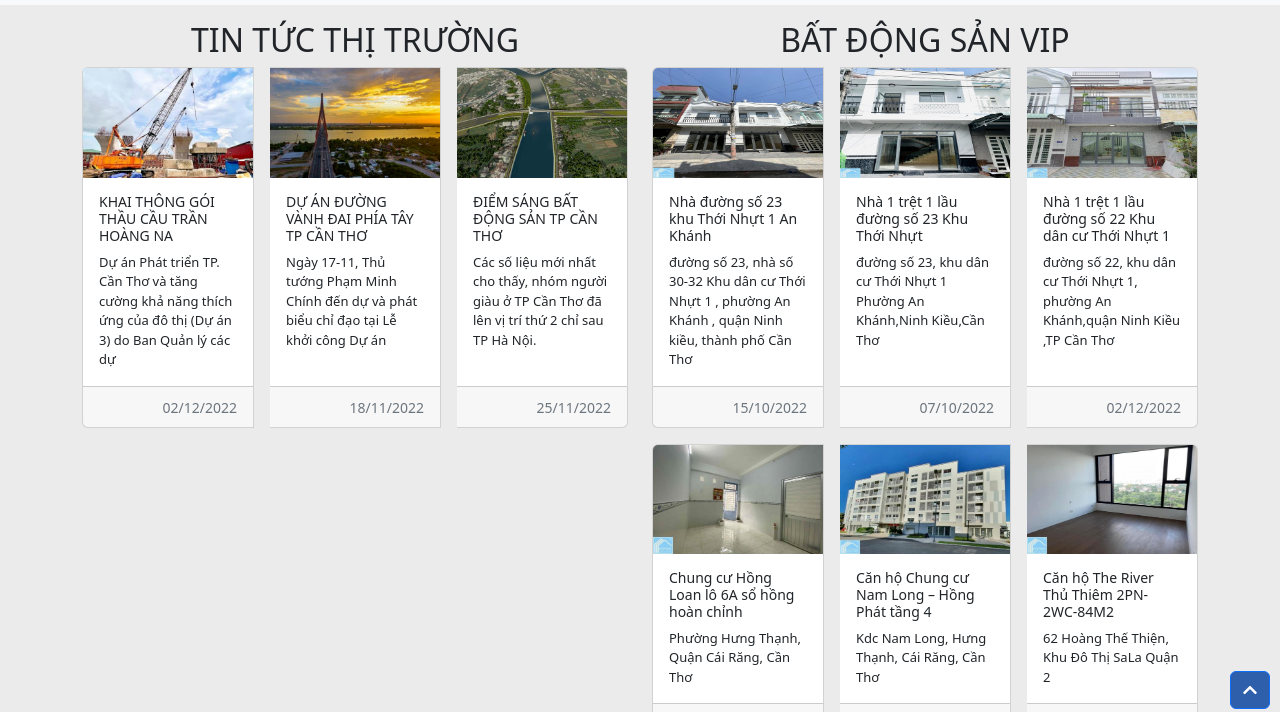
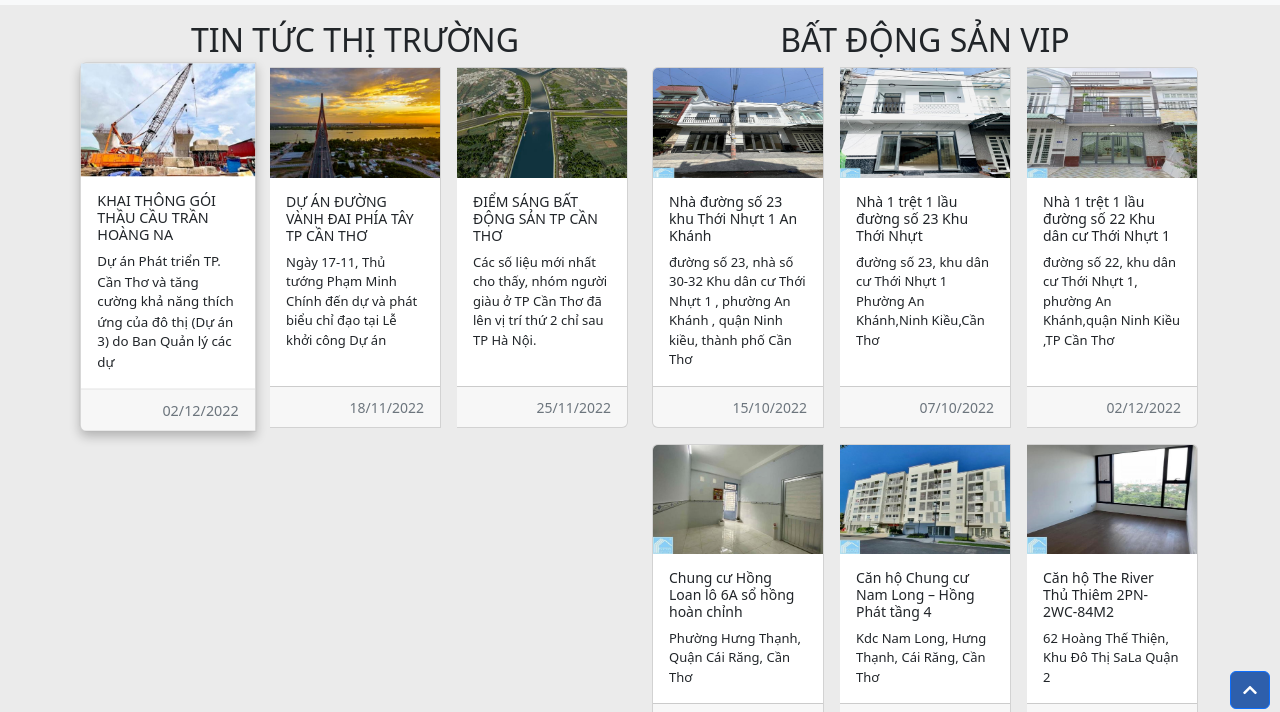
Before and after one commit to DuongHoaiAn2k1/123-nffnf.rrr, a plain HTML site: page CanThoProperty-main/index.html in a window 1280 px wide. In both pictures the pointer is over the element 168 px from the left and 328 px from the top of the page. Shown: the part 81-793 px from the top of the page. Drawn offline with nearby package versions, Linux system fonts and the light colour scheme.

Commit message:
first commit update lan 6

```diff
--- a/CanThoProperty-main/index.html
+++ b/CanThoProperty-main/index.html
@@ -9,6 +9,12 @@
   <link rel="stylesheet" href="./bootstrap-5.2.3-dist/css/bootstrap.css" />
   <link rel="stylesheet" href="https://cdnjs.cloudflare.com/ajax/libs/font-awesome/5.15.4/css/all.min.css" />
   <link rel="stylesheet" href="./style/style.css">
+  <style>
+    .card:hover {
+    transform: scale(1.025);
+    box-shadow: rgba(0, 0, 0, 0.24) 0px 5px 10px
+  }
+  </style>
 </head>
 
 <body style="background-color:#ebebeb ;">
@@ -182,7 +188,7 @@
       <div class="container text-center text-start">
         <div class="row align-items-start">
           <div class="col-xs-12 footer-title1">
-            <p class="h5">BẤT ĐỘNG SẢN TẠI CÁC PHƯỜNG</p>
+            <p class="h5 mt-3">BẤT ĐỘNG SẢN TẠI CÁC PHƯỜNG</p>
           </div>
           <div class="col footer-item text-start ms-4">
             <div class="subfoot-header mb-3"><a class="text-decoration-none h6" style="color: #337ab7;" href="">Ninh
```
